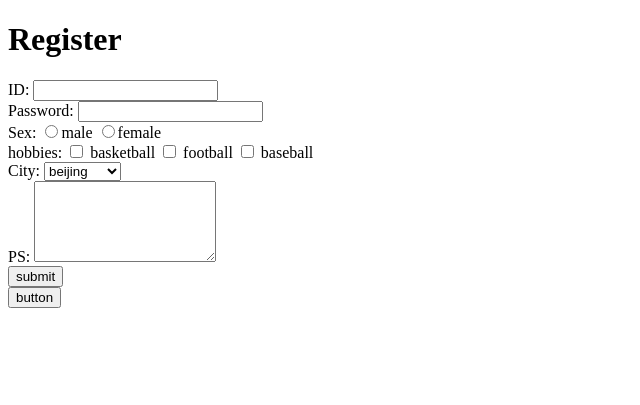
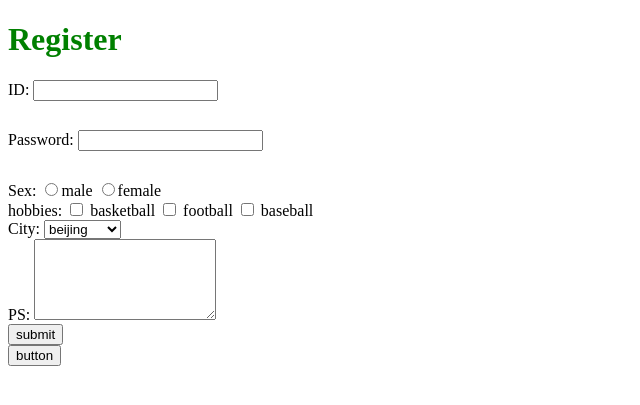
Before and after one commit to wlyang538/webTest, a Flask app: page /Regis in a window 1280 px wide. Shown: the top 405 px of the page, without its empty margins (0-640 px from the left). Run offline with Flask 2, Linux system fonts and the light colour scheme.

Commit message:
CSS tutorial 12/09/2022

```diff
--- /dev/null
+++ b/static/common.css
@@ -0,0 +1,3 @@
+.greenColor{
+    color: green;
+}
--- a/templates/Regis.html
+++ b/templates/Regis.html
@@ -3,14 +3,23 @@
 <head>
     <meta charset="UTF-8">
     <title>re</title>
+    <style>
+        .c1 {
+            color:red;
+        }
+        .c2 {
+            height: 50px;
+        }
+    </style>
+    <link rel="stylesheet" href="/static/common.css">
 </head>
 <body>
-    <h1>Register</h1>
+    <h1 class = "greenColor">Register</h1>
     <form method="post" action="/do/register">
-        <div>
+        <div style="height: 50px">
             ID: <input type="text" name = "userId"/>
         </div>
-        <div>
+        <div class="c2">
             Password: <input type = "password" name = "pw"/>
         </div>
         <div>
```
